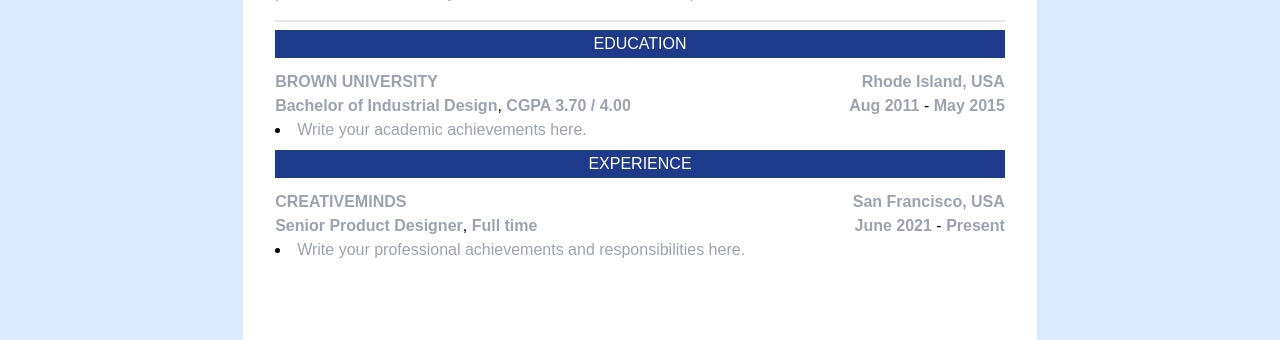
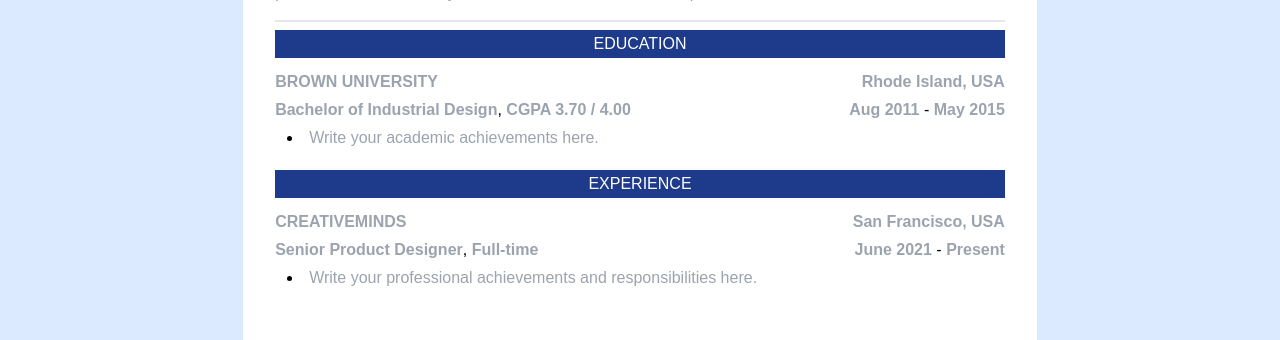
Before and after one commit to AW-2021/CV-Application, a React (Vite) app: page / in a window 1280 px wide. Shown: the part 397-737 px from the top of the page. Built offline with nearby package versions, Linux system fonts and the light colour scheme.

Commit message:
Modified onKeyDown event handlers and added a new state and onBlur event to manage list

```diff
--- a/src/components/Education.jsx
+++ b/src/components/Education.jsx
@@ -2,11 +2,13 @@ import { useState } from "react";
 
 const Education = ({ itemIndex, educations, setEducations, handleChange }) => {
   const [newEduDesc, setNewEduDesc] = useState("");
+  const [isEnterKey, setIsEnterKey] = useState(true);
 
   const handleAddDesc = (e) => {
     const { name, value } = e.target;
 
-    if (e.key === "Enter") {
+    if (e.key === "Enter" || !e.key) {
+      if (value.trim() !== "") {
         e.preventDefault();
         const newValue = { id: Date.now(), text: value };
 
@@ -14,17 +16,25 @@ const Education = ({ itemIndex, educations, setEducations, handleChange }) => {
           const newEducation = [...prevEducation];
           newEducation[itemIndex] = {
             ...newEducation[itemIndex],
-          [name]: [...prevEducation[itemIndex]?.eduDescList || [], newValue],
+            [name]: [
+              ...(prevEducation[itemIndex]?.eduDescList || []),
+              newValue,
+            ],
+          };
+          return newEducation;
+        });
+        setNewEduDesc("");
+
+        if (!e.key) {
+          setIsEnterKey(false);
         }
-        return newEducation;
-      })
-      setNewEduDesc("");
+      }
     }
   };
 
   return (
-    <>
-      <div className="w-full flex justify-between">
+    <div className="mb-3">
+      <div className="w-full flex justify-between mb-1">
         <input
           name="educationInstitute"
           value={educations[itemIndex]?.educationInstitute || ""}
@@ -40,7 +50,8 @@ const Education = ({ itemIndex, educations, setEducations, handleChange }) => {
           placeholder="Rhode Island, USA"
         />
       </div>
-      <div className="w-full flex justify-between">
+
+      <div className="w-full flex justify-between mb-1">
         <div>
           <input
             name="educationDegree"
@@ -78,22 +89,25 @@ const Education = ({ itemIndex, educations, setEducations, handleChange }) => {
         </div>
       </div>
 
-      <ul className="list-inside list-disc w-full">
+      <ul className="list-inside list-disc w-full indent-3">
         {educations[itemIndex]?.eduDescList?.map((desc) => (
-          <li key={desc.id}>{desc.text}</li>
+          <li key={desc.id} onClick={() => setIsEnterKey(true)}>{desc.text}</li>
         ))}
+        {isEnterKey && (
           <li>
             <input
               name="eduDescList"
               value={newEduDesc}
               onChange={(e) => setNewEduDesc(e.target.value)}
               onKeyDown={handleAddDesc}
+              onBlur={handleAddDesc}
               className="w-11/12 focus:p-2"
               placeholder="Write your academic achievements here."
             />
           </li>
+        )}
       </ul>
-    </>
+    </div>
   );
 };
 
--- a/src/components/Experience.jsx
+++ b/src/components/Experience.jsx
@@ -1,12 +1,19 @@
 import { useState } from "react";
 
-const Experience = ({ itemIndex, experiences, setExperiences, handleChange }) => {
+const Experience = ({
+  itemIndex,
+  experiences,
+  setExperiences,
+  handleChange,
+}) => {
   const [newExpDesc, setNewExpDesc] = useState("");
+  const [isEnterKey, setIsEnterKey] = useState(true);
 
   const handleAddDesc = (e) => {
     const { name, value } = e.target;
 
-    if (e.key === "Enter") {
+    if (e.key === "Enter" || !e.key) {
+      if (value.trim() !== "") {
         e.preventDefault();
         const newValue = { id: Date.now(), text: value };
 
@@ -14,17 +21,22 @@ const Experience = ({ itemIndex, experiences, setExperiences, handleChange }) =>
           const newExperience = [...prevExperience];
           newExperience[itemIndex] = {
             ...newExperience[itemIndex],
-          [name]: [...prevExperience[itemIndex]?.expDescList || [], newValue],
+            [name]: [...(prevExperience[itemIndex]?.expDescList || []), newValue],
+          };
+          return newExperience;
+        });
+        setNewExpDesc("");
+
+        if (!e.key) {
+          setIsEnterKey(false);
         }
-        return newExperience;
-      })
-      setNewExpDesc("");
+      }
     }
   };
 
   return (
-    <div>
-      <div className="w-full flex justify-between">
+    <div className="mb-3">
+      <div className="w-full flex justify-between mb-1">
         <input
           name="companyName"
           value={experiences[itemIndex]?.companyName || ""}
@@ -41,7 +53,7 @@ const Experience = ({ itemIndex, experiences, setExperiences, handleChange }) =>
         />
       </div>
 
-      <div className="w-full flex justify-between">
+      <div className="w-full flex justify-between mb-1">
         <div>
           <input
             name="companyRole"
@@ -56,7 +68,7 @@ const Experience = ({ itemIndex, experiences, setExperiences, handleChange }) =>
             value={experiences[itemIndex]?.jobType || ""}
             onChange={(e) => handleChange(e, itemIndex)}
             className="font-bold"
-            placeholder="Full time"
+            placeholder="Full-time"
           />
         </div>
 
@@ -73,26 +85,29 @@ const Experience = ({ itemIndex, experiences, setExperiences, handleChange }) =>
             name="expEndDate"
             value={experiences[itemIndex]?.expEndDate || ""}
             onChange={(e) => handleChange(e, itemIndex)}
+            placeholder="Present"
             className="font-bold"
-            placeholder="Present"
           />
         </div>
       </div>
 
-      <ul className="list-inside list-disc">
+      <ul className="list-inside list-disc indent-3">
         {experiences[itemIndex]?.expDescList?.map((desc) => (
-          <li key={desc.id}>{desc.text}</li>
+          <li key={desc.id} onClick={() => setIsEnterKey(true)}>{desc.text}</li>
         ))}
+        {isEnterKey && (
           <li>
             <input
               name="expDescList"
               value={newExpDesc}
               onChange={(e) => setNewExpDesc(e.target.value)}
               onKeyDown={handleAddDesc}
+              onBlur={handleAddDesc}
               className="w-11/12 focus:p-2"
               placeholder="Write your professional achievements and responsibilities here."
             />
           </li>
+        )}
       </ul>
     </div>
   );
```
Lines whose indentation alone changed are shown as unchanged.
